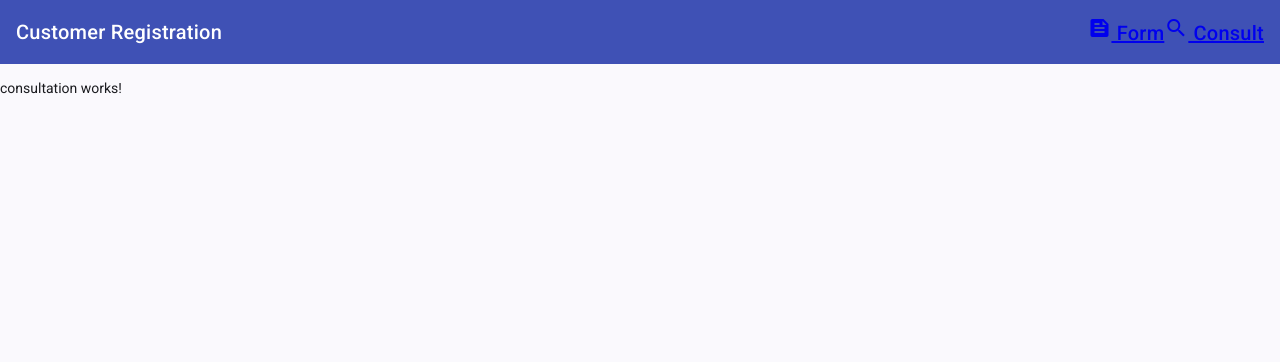
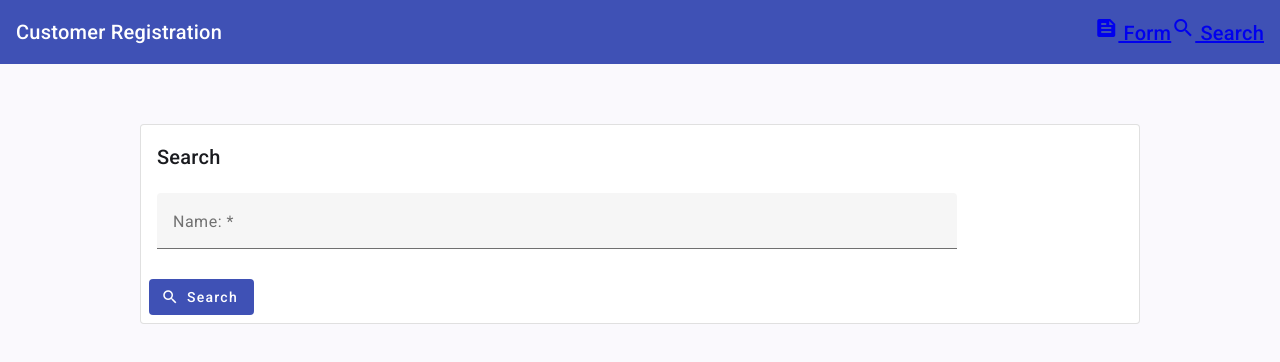
Before and after one commit to Felipyasha/Algular, an Angular app in the folder crud-angular-material/: page /consult in a window 1280 px wide. Shown: the top 362 px of the page. Built offline with nearby package versions, Linux system fonts and the light colour scheme.

Commit message:
feat: lesson 33/34 - The HTML code for the customer search page has been created

```diff
--- a/crud-angular-material/src/app/app.html
+++ b/crud-angular-material/src/app/app.html
@@ -7,7 +7,7 @@
   </a>
   <a routerLink="consult">
     <mat-icon fontIcon="search"></mat-icon>
-    Consult
+    Search
   </a>
 </mat-toolbar>
 
--- a/crud-angular-material/src/app/components/consultation/consultation.html
+++ b/crud-angular-material/src/app/components/consultation/consultation.html
@@ -1 +1,27 @@
-<p>consultation works!</p>
+<div fxLayout="row" fxLayoutAlign="center">
+  <div fxLayout="column" fxFlex="1000px">
+    <form class="mt-60" #searchForm="ngForm">
+      <mat-card appearance="outlined">
+        <mat-card-header>
+          <mat-card-title> Search </mat-card-title>
+        </mat-card-header>
+        <mat-card-content class="mt-20">
+          <div fxLayout="row" fxLayoutAlign="start" fxLayoutGap="16px">
+            <div fxLayout="column" fxFlex="800px">
+              <mat-form-field class="full-width">
+                <mat-label>Name: *</mat-label>
+                <input type="text" placeholder="Ex: Ema Watson" matInput />
+              </mat-form-field>
+            </div>
+          </div>
+        </mat-card-content>
+        <mat-card-actions>
+          <button mat-flat-button color="primary" type="submit">
+            <mat-icon fontIcon="search"></mat-icon>
+            Search
+          </button>
+        </mat-card-actions>
+      </mat-card>
+    </form>
+  </div>
+</div>
```
Also changed, not shown: crud-angular-material/src/app/components/consultation/consultation.ts (+23 -4 lines).
